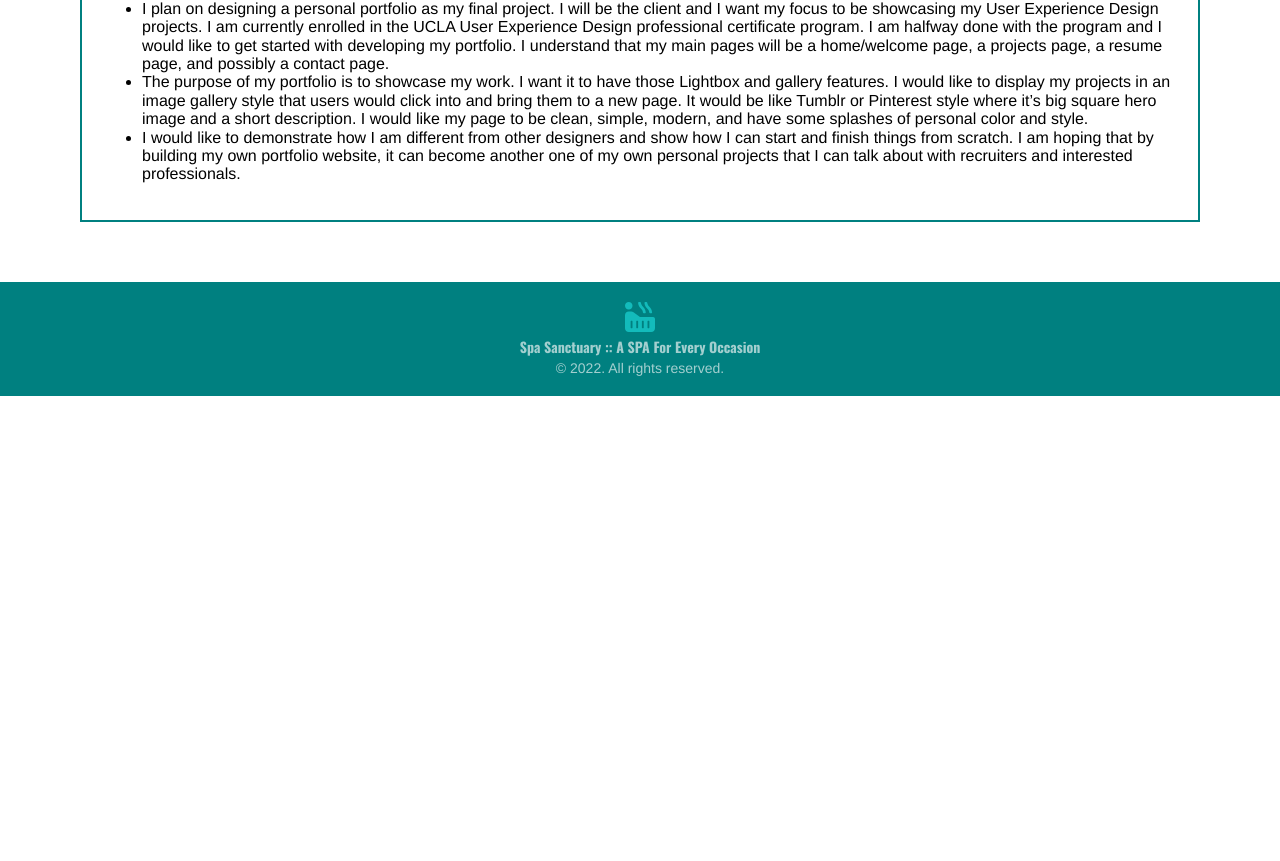
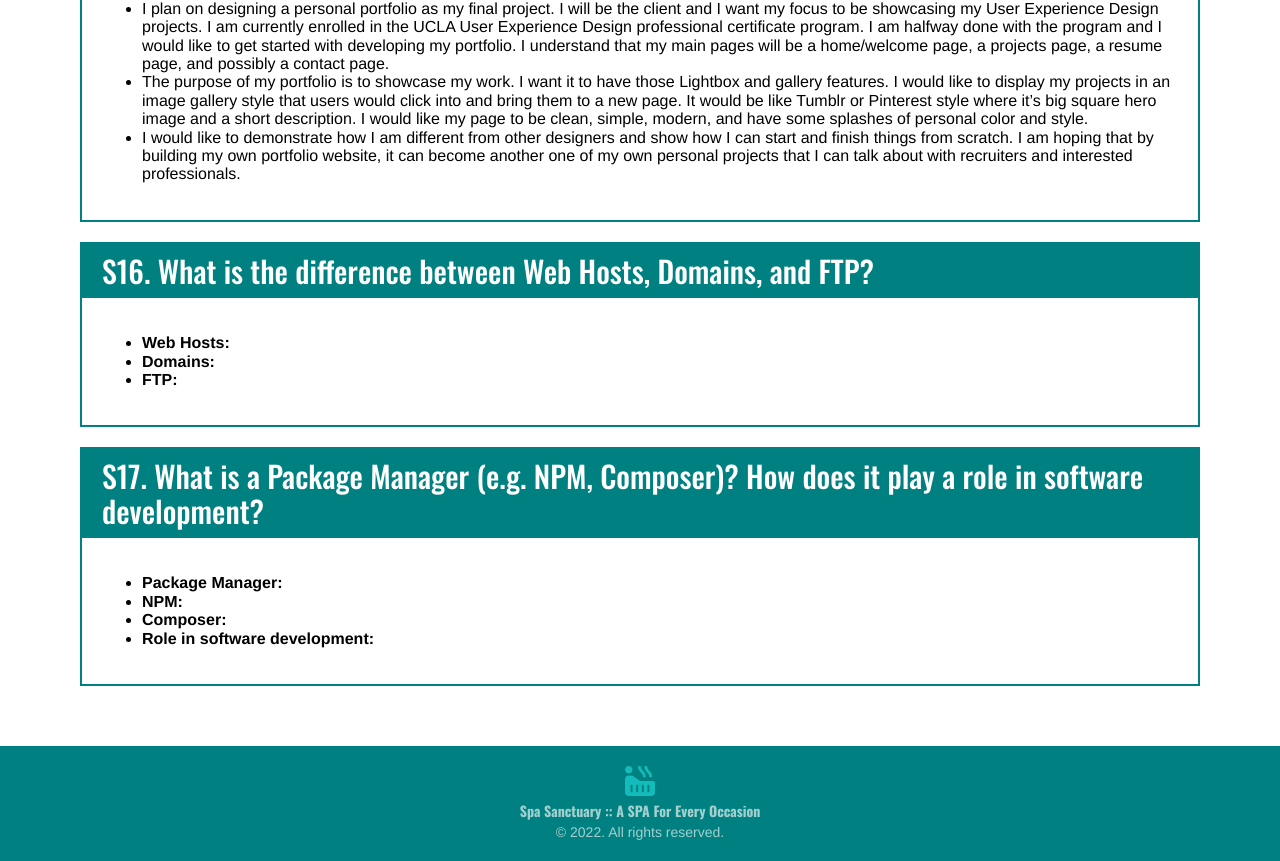
Before and after one commit to claireyz/Web-1-Zhao-Claire-Final, a React (Create React App) app: page /homework in a window 1280 px wide. Shown: the part 4056-4917 px from the top of the page. Before the commit the page ends 4452 px from the top, so only its background shows below. Built offline with nearby package versions, Linux system fonts and the light colour scheme.

Commit message:
Adding essay questions

```diff
--- a/src/React/Homework/Essays/Essays.jsx
+++ b/src/React/Homework/Essays/Essays.jsx
@@ -125,6 +125,23 @@ const Essays = () => {
                 </ul>
             </Essay>
 
+            <Essay q='S16. What is the difference between Web Hosts, Domains, and FTP?' >
+                <ul>
+                    <li> <b> Web Hosts:</b> </li>
+                    <li> <b> Domains:</b> </li>
+                    <li> <b> FTP:</b> </li>
+                </ul>
+            </Essay>
+
+            <Essay q='S17. What is a Package Manager (e.g. NPM, Composer)? How does it play a role in software development?' >
+                <ul>
+                    <li> <b> Package Manager:</b> </li>
+                    <li> <b> NPM:</b> </li>
+                    <li> <b> Composer:</b> </li>
+                    <li> <b> Role in software development:</b> </li>
+                </ul>
+            </Essay>
+
         </EssaysStyled>
     )
 }
```
